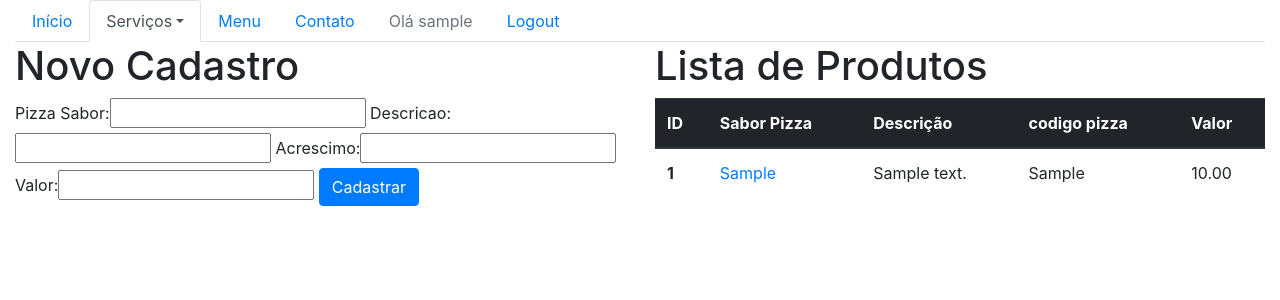
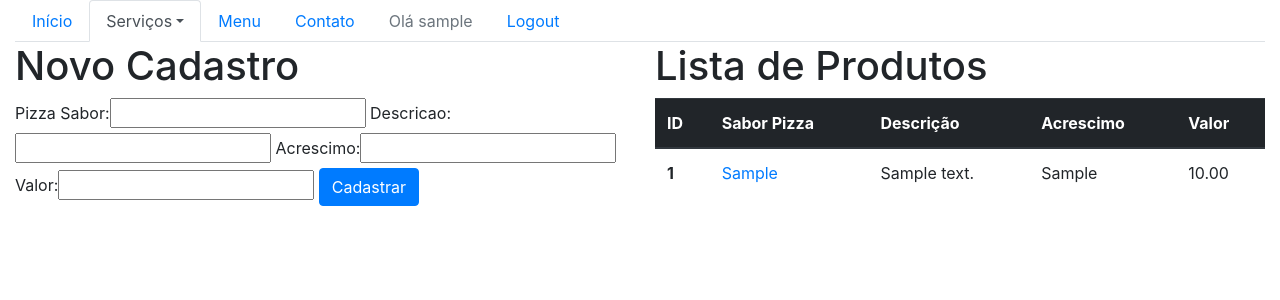
Before and after one commit to gustavoPerucci/projetoPizzaria, a Django app: page /sistema/produtos in a window 1280 px wide. Shown: the top 300 px of the page. Run offline with Django 3.2, Linux system fonts and the light colour scheme; a user stored in the database is signed in; tables that the repository leaves empty hold one stand-in row (values such as "Sample post"); some libraries are stand-ins or nearby versions.

Commit message:
atualizacao classe

```diff
--- a/core/templates/core/lista_produtos.html
+++ b/core/templates/core/lista_produtos.html
@@ -62,7 +62,7 @@
                 <th scope="col">ID</th>
                 <th scope="col">Sabor Pizza</th>
                 <th scope="col">Descrição</th>
-                <th scope="col">codigo pizza</th>
+                <th scope="col">Acrescimo</th>
                 <th scope="col">Valor</th>
                 </tr>
             </thead>
```
